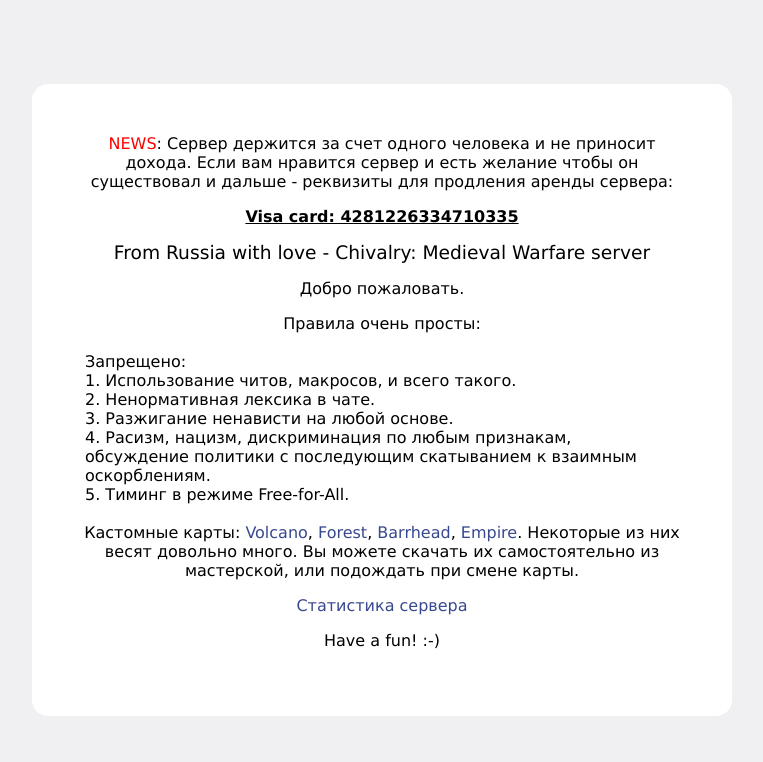
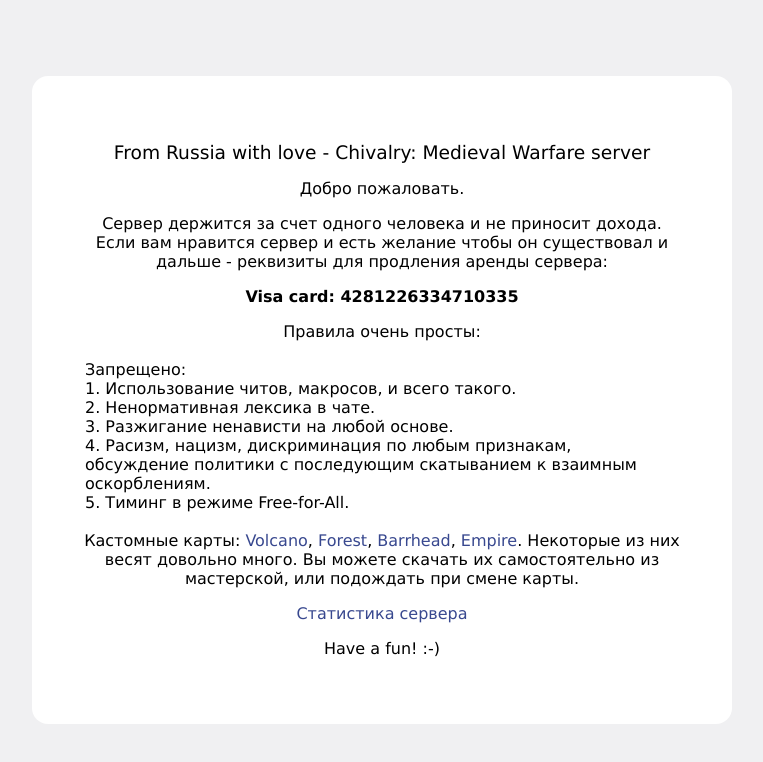
Before and after one commit to From-Russia-With-Love-Chivalry-Server/Server, a plain HTML site: page index.html in a window 1280 px wide. Shown: the whole page, without its empty margins (258-1021 px from the left). Drawn offline with Linux system fonts and the light colour scheme.

Commit message:
Update index.html

```diff
--- a/index.html
+++ b/index.html
@@ -46,12 +46,13 @@ html {
 </head>
 <body>
 <div id="center">
-<font color="red">NEWS</font>: Сервер держится за счет одного человека и не приносит дохода.
-Если вам нравится сервер и есть желание чтобы он существовал и дальше - реквизиты для продления аренды сервера:
-	<p><b><ins>Visa card: 4281226334710335</b></ins></p>
+
 
 		<p><span style="font-size: 14pt;">From Russia with love - Chivalry: Medieval Warfare server</span></p>
 <p>Добро пожаловать.</p>
+<p>Сервер держится за счет одного человека и не приносит дохода.
+Если вам нравится сервер и есть желание чтобы он существовал и дальше - реквизиты для продления аренды сервера: </p>
+	<p><b>Visa card: 4281226334710335</b></p>
 <p>Правила очень просты:</p>
 <table>
 	<tbody>
```
